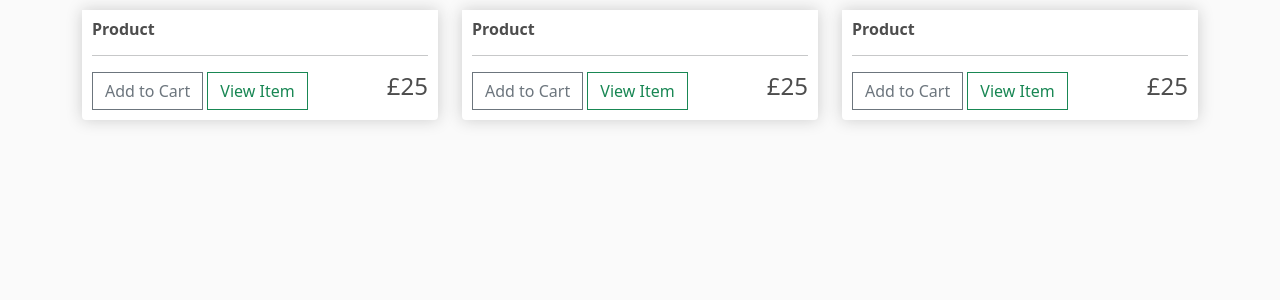
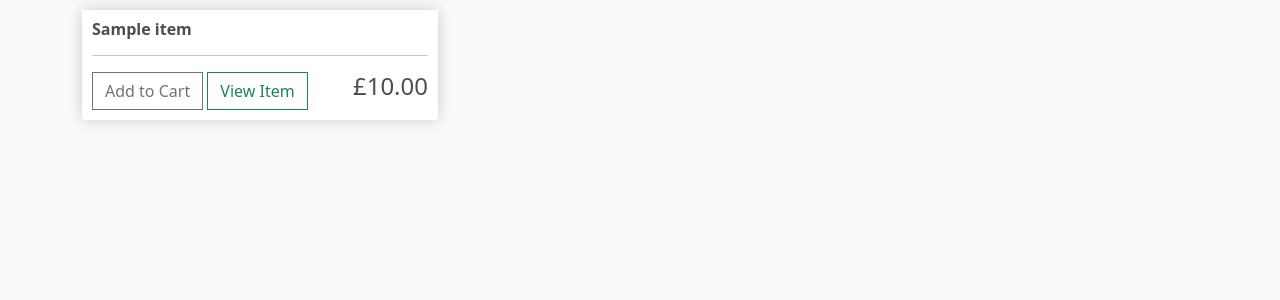
Before and after one commit to Moali97/E-commerce, a Django app: page / in a window 1280 px wide. Shown: the part 83-383 px from the top of the page. Run offline with Django 3.2, Linux system fonts and the light colour scheme; tables that the repository leaves empty hold one stand-in row (values such as "Sample post").

Commit message:
Looped through items and queries database

```diff
--- a/templates/store.html
+++ b/templates/store.html
@@ -3,37 +3,18 @@
 {% block content %}<!--<h3>Store</h3>-->
 
     <div class="row">
+        {% for item in items %}
         <div class="col-lg-4">
             <div class="box-element product">
-                <h6><strong>Product</strong></h6>
+                <h6><strong>{{item.item_name}}</strong></h6>
                 <hr>
                 <button class="btn btn-outline-secondary add-btn">Add to Cart</button>
                 <a class="btn btn-outline-success" href="#">View Item</a>
-                <h4 style="display: inline-block;float: right">£25</h4>
+                <h4 style="display: inline-block;float: right">£{{item.price|floatformat:2}}</h4>
            </div>
         </div>
+        {% endfor %}
 
-        <div class="col-lg-4">
-             <div class="box-element product">
-                <h6><strong>Product</strong></h6>
-                <hr>
-                <button class="btn btn-outline-secondary add-btn">Add to Cart</button>
-                <a class="btn btn-outline-success" href="#">View Item</a>
-                <h4 style="display: inline-block;float: right">£25</h4>
-
-           </div>
-        </div>
-
-        <div class="col-lg-4">
-            <div class="box-element product">
-                <h6><strong>Product</strong></h6>
-                <hr>
-                <button class="btn btn-outline-secondary add-btn">Add to Cart</button>
-                <a class="btn btn-outline-success" href="#">View Item</a>
-                <h4 style="display: inline-block;float: right">£25</h4>
-
-           </div>
-        </div>
     </div>
 
 {% endblock content %}
```
